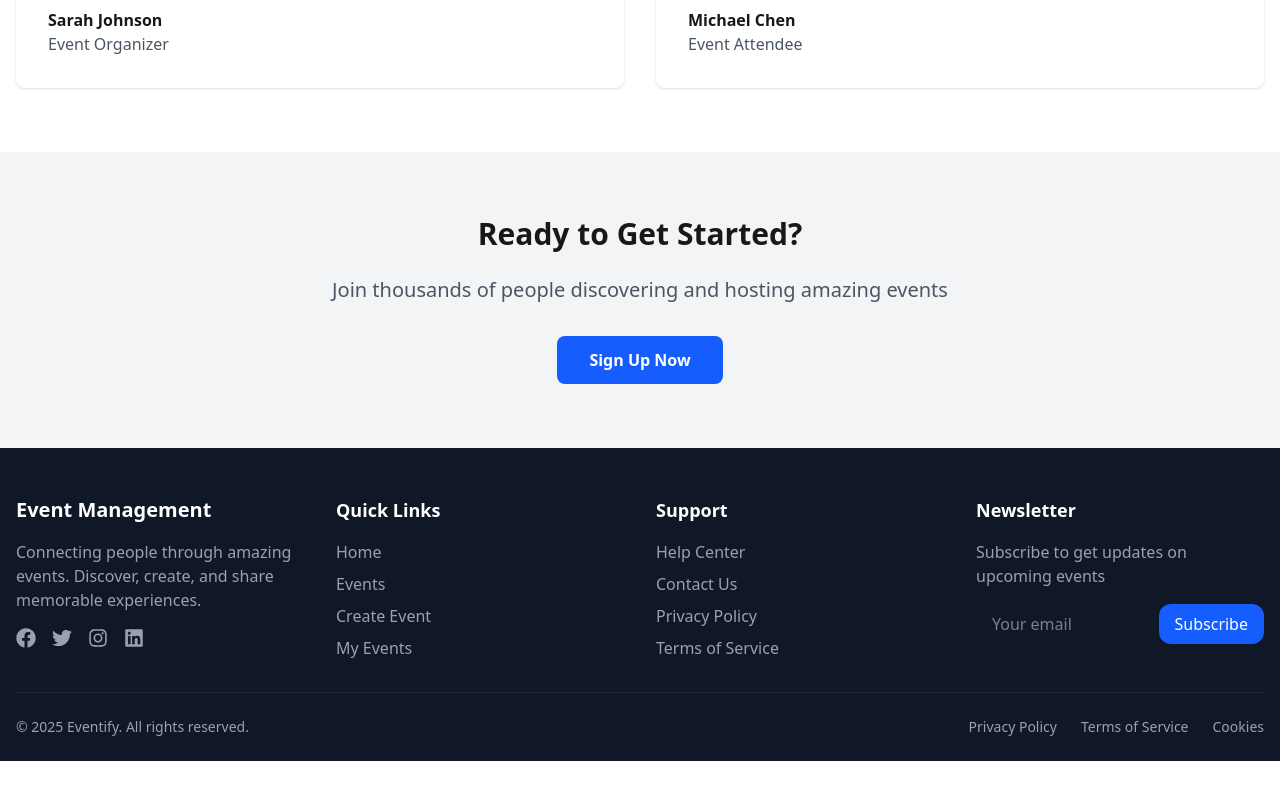
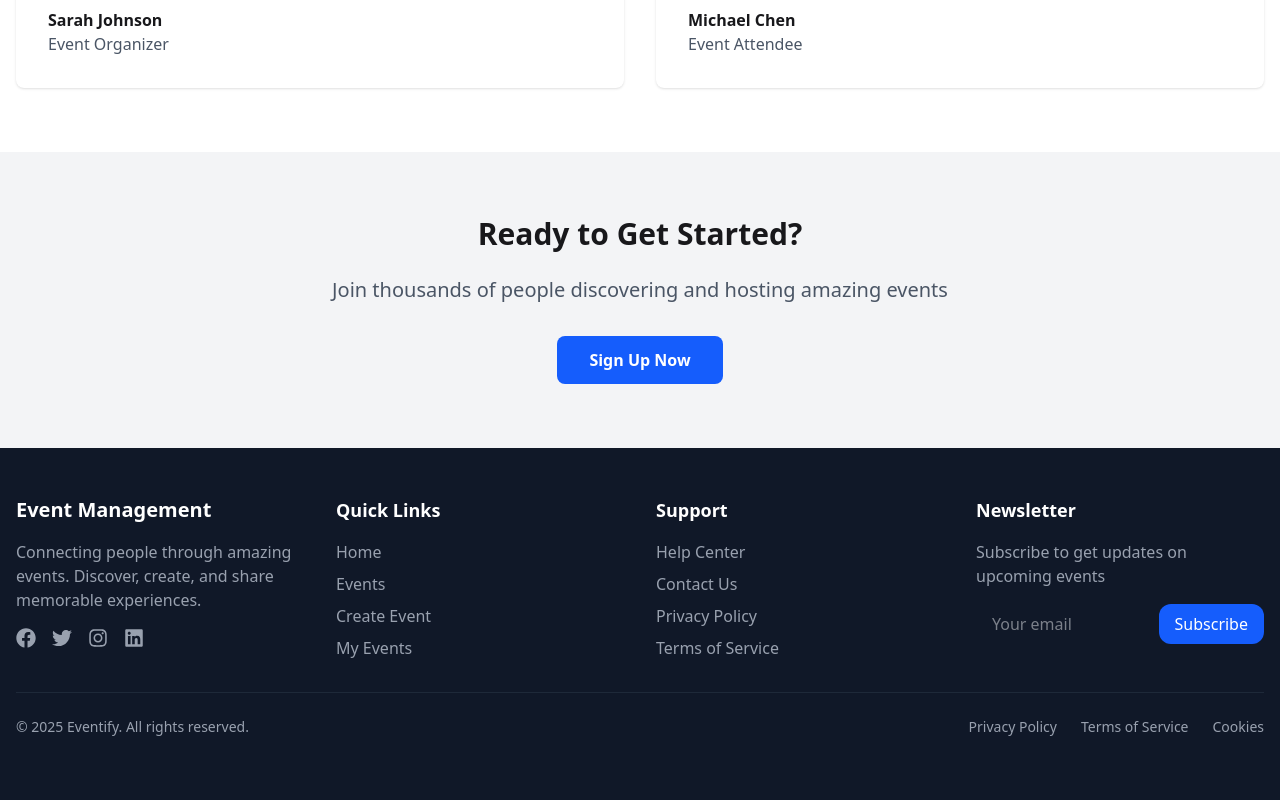
Before and after one commit to PranayChowdhury00/event_management_task_ph, a React (Vite) app: page / in a window 1280 px wide. Shown: the part 2794-3594 px from the top of the page. Before the commit the page ends 3555 px from the top, so only its background shows below. Built offline with nearby package versions, Linux system fonts and the light colour scheme; no server answers.

Commit message:
worked in events page now it filter correctly

```diff
--- a/src/components/Footer/Footer.jsx
+++ b/src/components/Footer/Footer.jsx
@@ -4,7 +4,7 @@ import { Link } from "react-router-dom";
 
 const Footer = () => {
   return (
-    <footer className="bg-gray-900 text-white pt-12 pb-6 px-4">
+    <footer className="bg-gray-900 text-white pt-12 pb-6 px-4 min-h-svh">
       <div className="max-w-7xl mx-auto">
         <div className="grid grid-cols-1 md:grid-cols-4 gap-8 mb-8">
           {/* About Section */}
```
